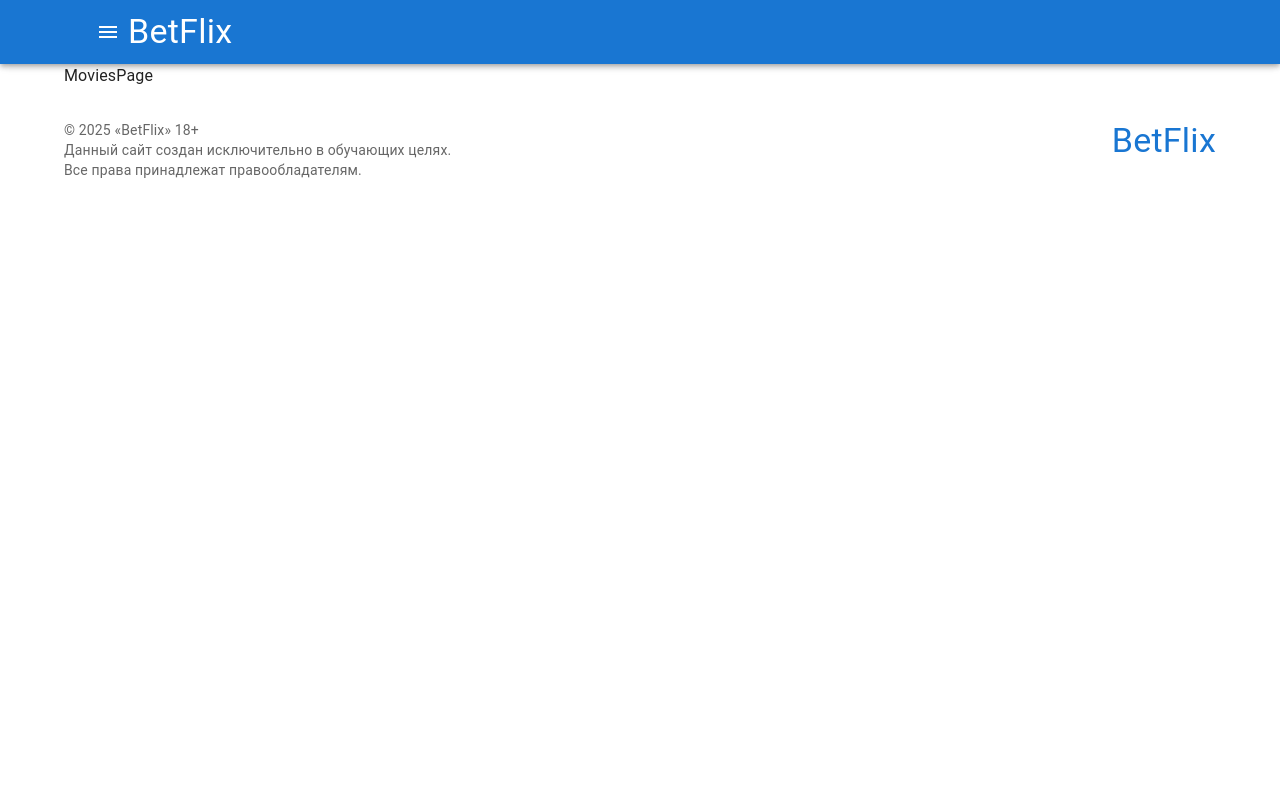
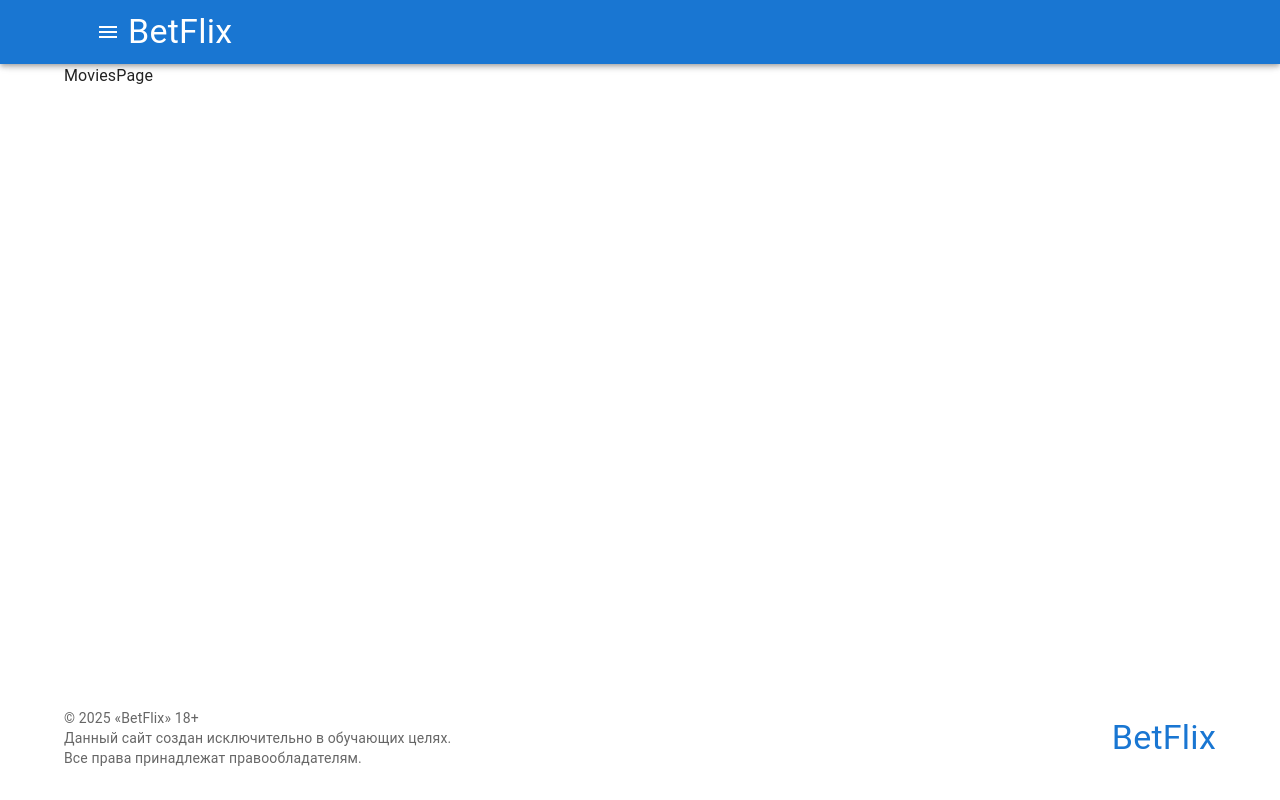
Before and after one commit to IamSubarist/betflix-app, a React (Vite) app: page / in a window 1280 px wide. Built offline with nearby package versions, Linux system fonts and the light colour scheme.

Commit message:
Начинаем подключать Redux

```diff
--- a/package.json
+++ b/package.json
@@ -14,8 +14,10 @@
     "@emotion/styled": "^11.14.0",
     "@mui/icons-material": "^6.4.3",
     "@mui/material": "^6.4.3",
+    "@reduxjs/toolkit": "^2.5.1",
     "react": "^19.0.0",
     "react-dom": "^19.0.0",
+    "react-redux": "^9.2.0",
     "react-router-dom": "^7.1.5"
   },
   "devDependencies": {
--- /dev/null
+++ b/src/app/store.js
@@ -0,0 +1,5 @@
+import { configureStore } from '@reduxjs/toolkit';
+
+export const store = configureStore({
+  reducer: {},
+});
--- a/src/components/Layout.jsx
+++ b/src/components/Layout.jsx
@@ -6,7 +6,10 @@ import { Footer } from './ui/Footer/Footer';
 
 export const Layout = () => {
   return (
-    <Container fixed>
+    <Container
+      fixed
+      sx={{ display: 'flex', flexDirection: 'column', minHeight: '100vh' }}
+    >
       <Box sx={{ p: 4 }} />
       <Header />
       <Outlet />
--- a/src/components/ui/Footer/Footer.jsx
+++ b/src/components/ui/Footer/Footer.jsx
@@ -10,6 +10,8 @@ export const Footer = () => {
         paddingBottom: 4,
         flexDirection: { sm: 'row' },
         justifyContent: { sm: 'space-between' },
+        alignItems: { sm: 'center' },
+        marginTop: 'auto',
       }}
     >
       <Typography variant="body2" color="text.secondary">
--- a/src/main.jsx
+++ b/src/main.jsx
@@ -1,10 +1,12 @@
 import { createRoot } from 'react-dom/client';
 import { App } from './components/App.jsx';
 import { CssBaseline } from '@mui/material';
+import { Provider } from 'react-redux';
+import { store } from './app/store.js';
 
 createRoot(document.getElementById('root')).render(
-  <>
+  <Provider store={store}>
     <CssBaseline />
     <App />
-  </>,
+  </Provider>,
 );
```
Also changed, not shown: 1 other file (tests, documents, lock files or other folders).
